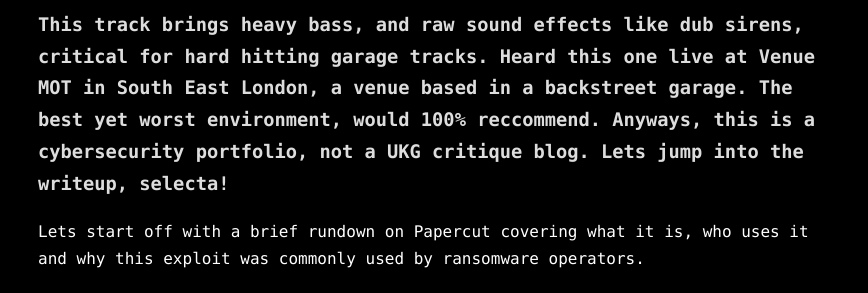
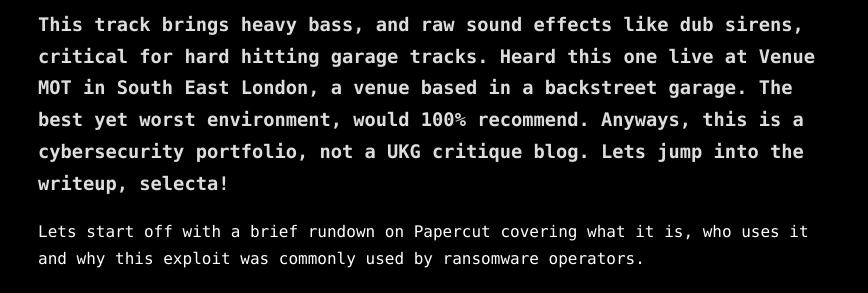
Before and after one commit to 0xhtw/0xhtw.github.io, a Jekyll site: the page built from writeups/papercutcve.md, in a window 1280 px wide and 900 px high, scrolled down 582 px. Shown: the part 246-539 px from the top of the window, without its empty margins (202-1070 px from the left). Built offline with Jekyll 4.4.1, drawn with Linux system fonts in a browser that asks for light colours; our own code applies the rules of GitHub Pages for plain Markdown files; some of the changed text lies outside the part shown.

Commit message:
Update papercutcve.md

```diff
--- a/writeups/papercutcve.md
+++ b/writeups/papercutcve.md
@@ -12,7 +12,7 @@
 
 
 
-### This track brings heavy bass, and raw sound effects like dub sirens, critical for hard hitting garage tracks. Heard this one live at Venue MOT in South East London, a venue based in a backstreet garage. The best yet worst environment, would 100% reccommend. Anyways, this is a cybersecurity portfolio, not a UKG critique blog. Lets jump into the writeup, selecta!
+### This track brings heavy bass, and raw sound effects like dub sirens, critical for hard hitting garage tracks. Heard this one live at Venue MOT in South East London, a venue based in a backstreet garage. The best yet worst environment, would 100% recommend. Anyways, this is a cybersecurity portfolio, not a UKG critique blog. Lets jump into the writeup, selecta!
 
 
 
```
Also changed, not shown: other parts of writeups/papercutcve.md (+7 -7 lines).
